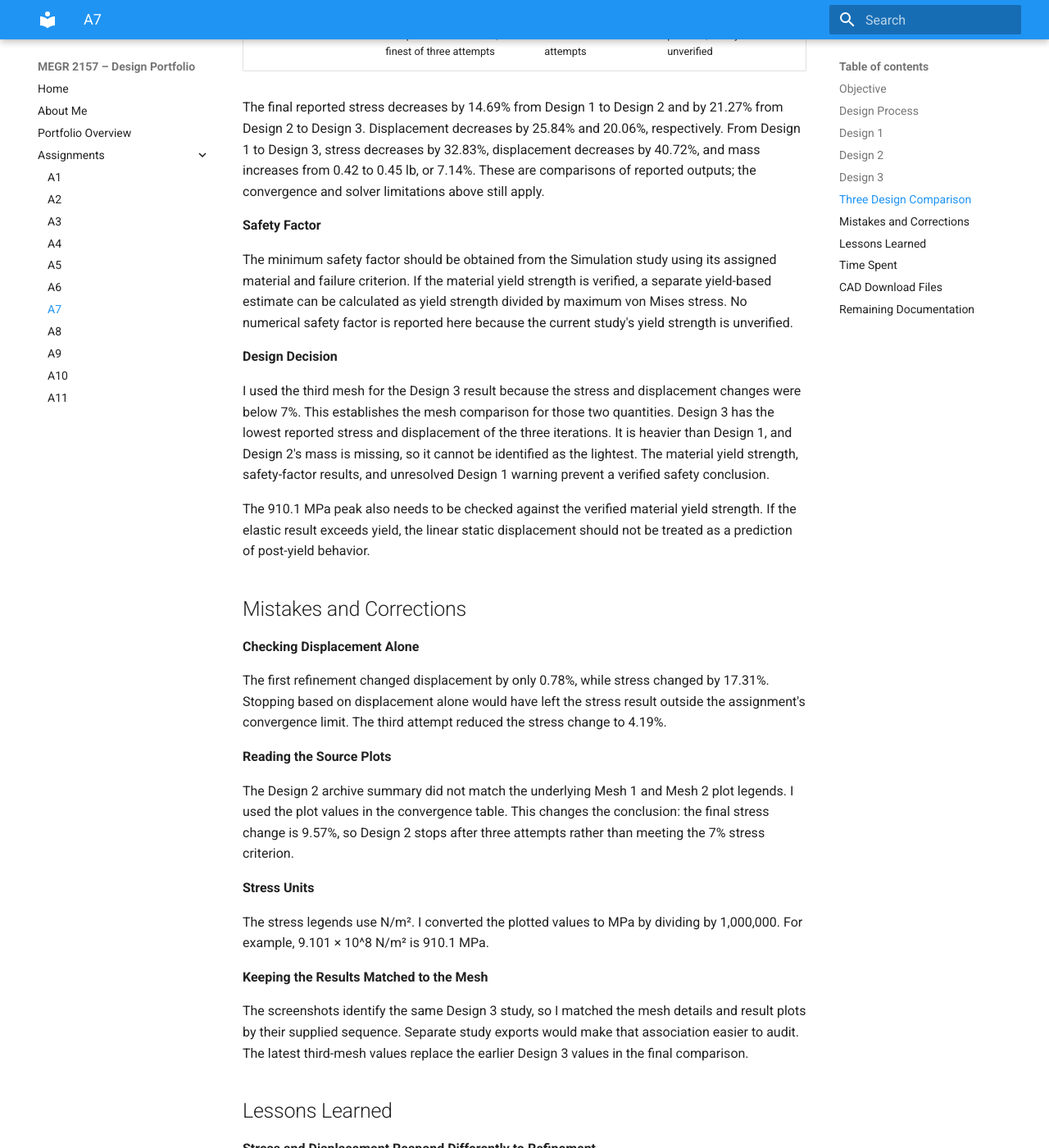
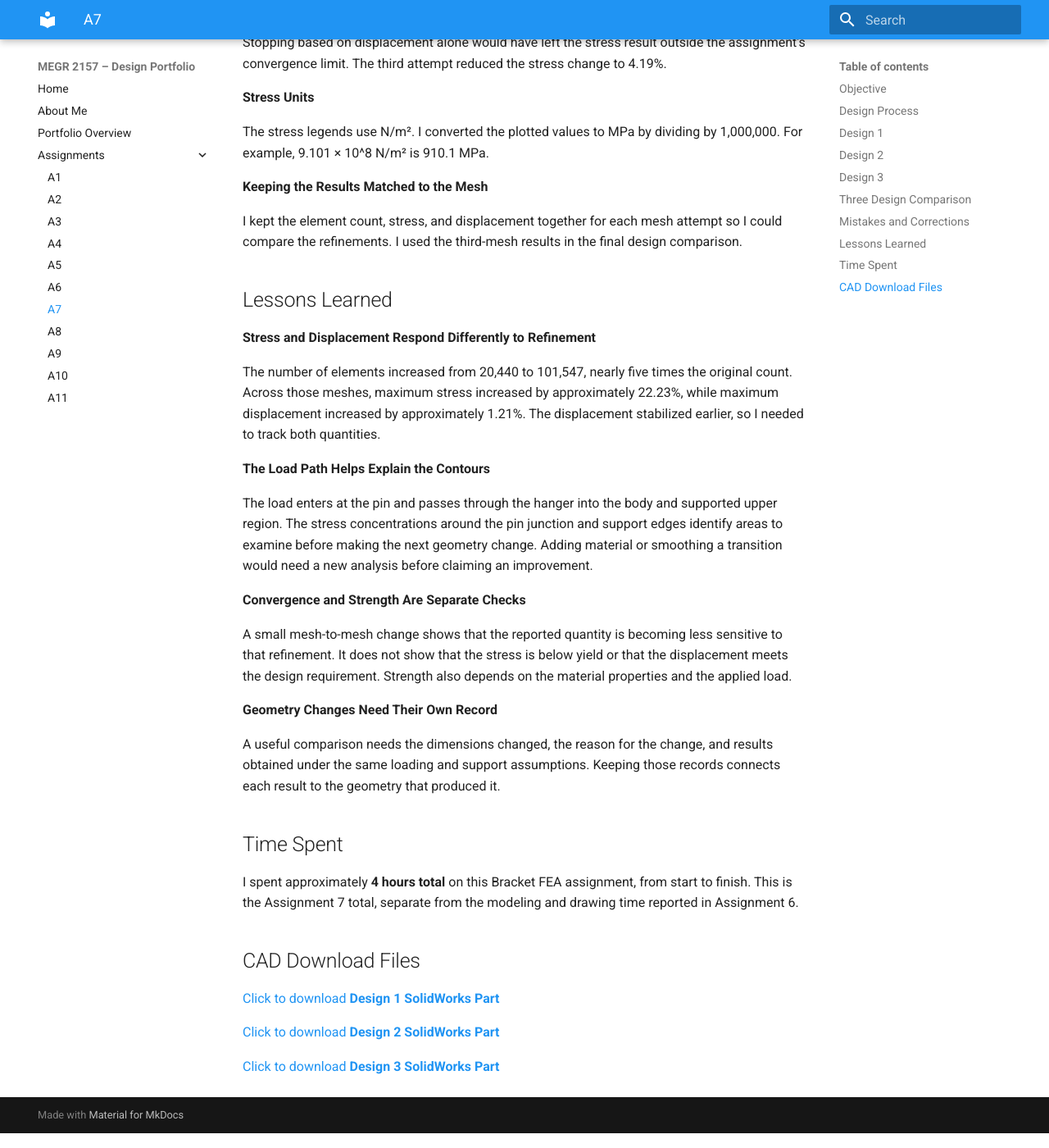
Before and after one commit to jcasillaspad/MEGR2157-Portfolio, an MkDocs documentation site: the page built from docs/assignments/A07/index.md, in a window 1280 px wide and 1400 px high, scrolled down 9539 px. Shown: the whole window at 82% size. Built offline with MkDocs 1.6.1 and Material for MkDocs 9.7.7, drawn with Linux system fonts in a browser that asks for light colours; some of the changed text lies outside the part shown.

Commit message:
Add three bracket CAD downloads and streamline Assignment 7 documentation

```diff
--- a/docs/assignments/A07/index.md
+++ b/docs/assignments/A07/index.md
@@ -4,7 +4,7 @@
 
 The objective of this assignment is to use finite element analysis to improve the bracket from [Assignment 5](../A05/index.md) and [Assignment 6](../A06/index.md). The bracket transfers the strap load from the cylindrical pin through the hanger and body into the rigid T-shaped support. I used SolidWorks Simulation to examine stress and displacement while refining the mesh.
 
-This page compares the three design iterations and documents the results that can be checked from the available screenshots. Design 3 reached 910.1 MPa maximum von Mises stress and 3.255 mm maximum resultant displacement on the third mesh, with a mass of 0.45 lb. Its last stress and displacement changes are below 7%. Compared with Design 1, Design 3 has approximately 32.83% lower reported maximum stress and 40.72% lower displacement, with a 7.14% mass increase. Material strength and safety factors still need verification.
+This page compares the three design iterations using the stress, displacement, mesh, and mass results from my simulations. Design 3 reached 910.1 MPa maximum von Mises stress and 3.255 mm maximum resultant displacement on the third mesh, with a mass of 0.45 lb. Its last stress and displacement changes are below 7%. Compared with Design 1, Design 3 has approximately 32.83% lower reported maximum stress and 40.72% lower displacement, with a 7.14% mass increase.
 
 ## Design Process
 
@@ -12,9 +12,7 @@ This page compares the three design iterations and documents the results that ca
 
 The earlier assignments used two 700 lbf strap forces, giving a total load of 1,400 lbf, and selected 6061-T6 aluminum. For this simulation, I confirmed that the load acts straight downward. The Design 3 study tree shows a Fixed-1 fixture and Force-1 labeled “Per item: 1,400 lbf.” The arrows show the load at the pin and the fixture along the upper support region.
 
-The screenshot label is important: it does not by itself establish the total force across every selected entity. The force selection and resultant reaction should be checked in the study before treating the load as a verified total of 1,400 lbf.
-
-The material tree displays FEA Aluminum. I confirmed the material during the workflow, but the material property window and yield strength are not available in the recovered screenshots. The 40 ksi yield strength from Assignment 5 is a prior analytical input, not a verified property of the current Simulation material.
+The material tree displays FEA Aluminum. I kept the assigned material throughout the design iterations.
 
 **Inner and Outer Loops**
 
@@ -30,23 +28,28 @@ Design 1 is the original bracket iteration. The model has a T-shaped opening, up
 
 **Mesh Convergence**
 
-| Mesh | Maximum size in | Minimum size in | Elements | Maximum stress MPa | Maximum displacement mm |
-| --- | --- | --- | --- | --- | --- |
-| 1 | 0.160495 | 0.160495 | 8,852 | 1,307 | 5.434 |
-| 2 | 0.1715 | 0.120 | 7,629 | Missing | Missing |
-| 3 | 0.120 | 0.080 | 19,059 | 1,355 | 5.491 |
+| Mesh | Maximum size in | Minimum size in | Elements |
+| --- | --- | --- | --- |
+| 1 | 0.160495 | 0.160495 | 8,852 |
+| 2 | 0.1715 | 0.120 | 7,629 |
+| 3 | 0.120 | 0.080 | 19,059 |
 
-The second attempt has fewer elements than the first, so this is not a consistently finer mesh sequence. Its stress and displacement results were not retained in the supplied archive. Between Mesh 1 and Mesh 3, stress changes by 3.67% and displacement by 1.05%, but those are nonconsecutive comparisons. They do not establish convergence between the final two attempts. I used the finest mesh after three attempts under the assignment's stopping rule.
+| Result | Mesh 1 | Mesh 3 | Change from Mesh 1 to Mesh 3 |
+| --- | --- | --- | --- |
+| Maximum stress | 1,307 MPa | 1,355 MPa | 3.67% |
+| Maximum displacement | 5.434 mm | 5.491 mm | 1.05% |
+
+The second attempt has fewer elements than the first, so this is not a consistently finer mesh sequence. The percentages above compare Mesh 1 with Mesh 3. I used the finest mesh after three attempts under the assignment's stopping rule.
 
 **Solver Warning**
 
-The initial solve displayed an excessive-displacement warning. The available record does not establish how that warning was resolved or whether large-displacement analysis was enabled. The results below document the reported simulation output; they do not establish that the study assumptions are valid.
+The initial solve displayed an excessive-displacement warning. This showed why the study setup and deflection behavior needed attention before interpreting the results. The values below are the reported simulation outputs.
 
 ![Design 1 excessive displacement warning](design1-warning.jpg)
 
 **Final Results**
 
-The final stress legend reads 1.355 × 10^9 N/m², or 1,355 MPa. The largest visible stress concentrations are around the pin-to-hanger junction and upper support region. The precise global maximum location needs a probe or maximum-value marker.
+The final stress legend reads 1.355 × 10^9 N/m², or 1,355 MPa. The largest visible stress concentrations are around the pin-to-hanger junction and upper support region.
 
 ![Design 1 final von Mises stress result showing 1355 MPa](design1-final-stress.jpg)
 
@@ -58,7 +61,7 @@ The maximum resultant displacement is 5.491 mm, with the greatest visible moveme
 
 **Geometry Changes**
 
-The supplied archive identifies the hanger and pin region as the area revised to reduce stress and displacement. The dimension screenshot shows a hanger sketch width of 0.75 and a vertical dimension of 1.45. Its unit label and the corresponding Design 1 dimensions are not visible, so the exact dimensional change remains unverified.
+For Design 2, I revised the hanger and pin region to reduce stress and displacement. The dimension screenshot shows a hanger sketch width of 0.75 and a vertical dimension of 1.45.
 
 ![Design 2 hanger sketch showing dimensions of 0.75 and 1.45](design2-hanger-dimensions.jpg)
 
@@ -70,13 +73,13 @@ The supplied archive identifies the hanger and pin region as the area revised to
 | 2 | 0.090 | 0.060 | 48,990 | 1,055 | 9.90% | 4.056 | 0.85% |
 | 3 | 0.070 | 0.045 | 97,579 | 1,156 | 9.57% | 4.072 | 0.39% |
 
-These values come directly from the screenshot legends. The PDF archive's summary table lists different Mesh 1 and Mesh 2 results; the visible plots show 9.600 × 10^8 N/m² and 4.022 mm for Mesh 1, then 1.055 × 10^9 N/m² and 4.056 mm for Mesh 2.
+I read the results from the plot legends and converted stress from N/m² to MPa.
 
-Displacement changes by less than 7% in both refinements. Stress changes by 9.57% between the last two meshes, so it does not meet the 7% criterion. I used Mesh 3 as the finest of three attempts, as allowed by the assignment. Safety-factor convergence remains unverified.
+Displacement changes by less than 7% in both refinements. Stress changes by 9.57% between the last two meshes, so it does not meet the 7% criterion. I used Mesh 3 as the finest of three attempts, as allowed by the assignment.
 
 **Final Results**
 
-The final stress is 1,156 MPa and the maximum displacement is 4.072 mm. The stress contours show concentrations around the pin junction and support edges, while the displacement is greatest near the free end of the pin. Exact maximum locations need markers or probe results. A separate Design 2 mass-properties result is not present in the supplied screenshots.
+The final stress is 1,156 MPa and the maximum displacement is 4.072 mm. The stress contours show concentrations around the pin junction and support edges, while the displacement is greatest near the free end of the pin.
 
 ![Design 2 final von Mises stress showing 1156 MPa](design2-final-stress.jpg)
 
@@ -86,7 +89,7 @@ The final stress is 1,156 MPa and the maximum displacement is 4.072 mm. The stre
 
 **Geometry and Setup**
 
-The recovered result plots identify the model as Bracket_Design_3. The visible geometry retains the T opening, side webs, lower crossmember, rear hanger, and pin. The exact dimensional changes from Design 2 are not available, so the result differences cannot be tied to a specific thickness or feature change.
+For Design 3, I repeated the static analysis and mesh refinement. The bracket retains the T opening, side webs, lower crossmember, rear hanger, and pin.
 
 **Mesh 1**
 
@@ -116,13 +119,13 @@ The mesh-to-mesh percentage change below uses the previous mesh result as the de
 | 2 | 0.09 | 0.06 | 51,062 | 873.5 | 17.31% | 3.241 | 0.78% |
 | 3 | 0.07 | 0.045 | 101,547 | 910.1 | 4.19% | 3.255 | 0.43% |
 
-From Mesh 1 to Mesh 2, displacement changed by less than 7%, but stress changed by 17.31%. I therefore used the third mesh. From Mesh 2 to Mesh 3, both stress and displacement changed by less than 7%. Safety-factor convergence remains unverified because no safety-factor plot or confirmed yield strength is available. Mesh 3 is also the finest of the three attempts allowed by the assignment.
+From Mesh 1 to Mesh 2, displacement changed by less than 7%, but stress changed by 17.31%. I therefore used the third mesh. From Mesh 2 to Mesh 3, both stress and displacement changed by less than 7%. Mesh 3 is also the finest of the three attempts allowed by the assignment.
 
 The mesh details report zero distorted elements in all three attempts. The third mesh reports a maximum aspect ratio of 11.232 and approximately 0.00591% of elements above an aspect ratio of 10. The peak result still deserves a local mesh and geometry review; the global percentage check alone does not establish that a concentrated peak is physically representative.
 
 **Stress and Displacement Locations**
 
-The stress contours show concentrations near the upper support edges and the pin-to-hanger junction. The precise location of the global 910.1 MPa maximum is unverified because there is no maximum-value marker or probe result. The displacement contours show the largest movement near the free end of the pin, away from the fixed support. That location is a visual interpretation of the contour rather than a recorded node coordinate.
+The stress contours show concentrations near the upper support edges and the pin-to-hanger junction. The displacement contours show the largest movement near the free end of the pin, away from the fixed support.
 
 The third-mesh displacement image uses a deformation scale of approximately 4.50. The displayed shape exaggerates the movement; the reported maximum remains 3.255 mm.
 
@@ -137,25 +140,18 @@ The mass-properties window reports 0.45 pounds and a volume of 4.41 cubic inches
 | Result | Design 1 | Design 2 | Design 3 |
 | --- | --- | --- | --- |
 | Maximum von Mises stress | 1,355 MPa | 1,156 MPa | 910.1 MPa |
-| Maximum stress location | Exact maximum unverified | Exact maximum unverified | Exact maximum unverified |
 | Maximum resultant displacement | 5.491 mm | 4.072 mm | 3.255 mm |
 | Maximum displacement location | Near free end of pin visually | Near free end of pin visually | Near free end of pin visually |
-| Mass | 0.42 lb | Missing | 0.45 lb |
-| Minimum safety factor | Unverified | Unverified | Unverified |
 | Number of elements used for comparison | 19,059 | 97,579 | 101,547 |
-| Mesh convergence | Final consecutive comparison unavailable; finest of three attempts | Stress above 7%; finest of three attempts | Stress and displacement pass 7%; safety factor unverified |
+| Mesh stopping point | Finest of three attempts | Stress above 7%; finest of three attempts | Stress and displacement pass 7% |
 
 The final reported stress decreases by 14.69% from Design 1 to Design 2 and by 21.27% from Design 2 to Design 3. Displacement decreases by 25.84% and 20.06%, respectively. From Design 1 to Design 3, stress decreases by 32.83%, displacement decreases by 40.72%, and mass increases from 0.42 to 0.45 lb, or 7.14%. These are comparisons of reported outputs; the convergence and solver limitations above still apply.
 
-**Safety Factor**
-
-The minimum safety factor should be obtained from the Simulation study using its assigned material and failure criterion. If the material yield strength is verified, a separate yield-based estimate can be calculated as yield strength divided by maximum von Mises stress. No numerical safety factor is reported here because the current study's yield strength is unverified.
-
 **Design Decision**
 
-I used the third mesh for the Design 3 result because the stress and displacement changes were below 7%. This establishes the mesh comparison for those two quantities. Design 3 has the lowest reported stress and displacement of the three iterations. It is heavier than Design 1, and Design 2's mass is missing, so it cannot be identified as the lightest. The material yield strength, safety-factor results, and unresolved Design 1 warning prevent a verified safety conclusion.
+I used the third mesh for the Design 3 result because the stress and displacement changes were below 7%. This establishes the mesh comparison for those two quantities. Design 3 has the lowest reported stress and displacement of the three iterations. Its mass is 0.45 lb compared with 0.42 lb for Design 1, so the reduction in reported stress and displacement comes with an increase in mass.
 
-The 910.1 MPa peak also needs to be checked against the verified material yield strength. If the elastic result exceeds yield, the linear static displacement should not be treated as a prediction of post-yield behavior.
+These results compare the static simulation outputs. Mesh convergence and strength are separate checks; a converged result alone does not establish structural safety.
 
 ## Mistakes and Corrections
 
@@ -163,17 +159,13 @@ The 910.1 MPa peak also needs to be checked against the verified material yield
 
 The first refinement changed displacement by only 0.78%, while stress changed by 17.31%. Stopping based on displacement alone would have left the stress result outside the assignment's convergence limit. The third attempt reduced the stress change to 4.19%.
 
-**Reading the Source Plots**
-
-The Design 2 archive summary did not match the underlying Mesh 1 and Mesh 2 plot legends. I used the plot values in the convergence table. This changes the conclusion: the final stress change is 9.57%, so Design 2 stops after three attempts rather than meeting the 7% stress criterion.
-
 **Stress Units**
 
 The stress legends use N/m². I converted the plotted values to MPa by dividing by 1,000,000. For example, 9.101 × 10^8 N/m² is 910.1 MPa.
 
 **Keeping the Results Matched to the Mesh**
 
-The screenshots identify the same Design 3 study, so I matched the mesh details and result plots by their supplied sequence. Separate study exports would make that association easier to audit. The latest third-mesh values replace the earlier Design 3 values in the final comparison.
+I kept the element count, stress, and displacement together for each mesh attempt so I could compare the refinements. I used the third-mesh results in the final design comparison.
 
 ## Lessons Learned
 
@@ -187,11 +179,11 @@ The load enters at the pin and passes through the hanger into the body and suppo
 
 **Convergence and Strength Are Separate Checks**
 
-A small mesh-to-mesh change shows that the reported quantity is becoming less sensitive to that refinement. It does not show that the stress is below yield or that the displacement meets the design requirement. I need the verified material properties and safety-factor result to judge strength.
+A small mesh-to-mesh change shows that the reported quantity is becoming less sensitive to that refinement. It does not show that the stress is below yield or that the displacement meets the design requirement. Strength also depends on the material properties and the applied load.
 
 **Geometry Changes Need Their Own Record**
 
-A useful comparison needs the dimensions changed, the reason for the change, and results obtained under the same loading and support assumptions. Without those records, a lower stress or mass cannot be tied reliably to a particular design choice.
+A useful comparison needs the dimensions changed, the reason for the change, and results obtained under the same loading and support assumptions. Keeping those records connects each result to the geometry that produced it.
 
 ## Time Spent
 
@@ -199,18 +191,8 @@ I spent approximately **4 hours total** on this Bracket FEA assignment, from sta
 
 ## CAD Download Files
 
-[Click to download the **original Assignment 6 Bracket SolidWorks Part**](../A06/Bracket.SLDPRT)
+[Click to download **Design 1 SolidWorks Part**](Bracket_Design_1.SLDPRT)
 
-The link above provides the original bracket model. The native Design 1, Design 2, and Design 3 simulation parts have not yet been uploaded to Assignment 7. The original model does not replace those revised files.
+[Click to download **Design 2 SolidWorks Part**](Bracket_Design_2.SLDPRT)
 
-## Remaining Documentation
-
-The following files are still needed:
-
-- Native SolidWorks parts for all three iterations, ideally Bracket_Design_1.SLDPRT, Bracket_Design_2.SLDPRT, and Bracket_Design_3.SLDPRT, including the Simulation study setup.
-- Design 2 mass properties and Design 1 Mesh 2 stress and displacement results, if retained.
-- Verified before-and-after dimensions for each geometry change, especially Design 2 to Design 3.
-- The assigned material property window with yield strength, minimum safety-factor results, and maximum-value markers for stress and displacement.
-- A force-selection or reaction-result screenshot to confirm the total applied load, plus the resolution of the Design 1 excessive-displacement warning.
-
-Selected screenshots show the geometry change, Design 1 warning, and final stress and displacement for each design. Mesh details and intermediate result values are recorded in the tables to avoid repeating every screenshot. Missing values remain marked. This page covers the MEGR 2156 bracket scope; a separate link FEA study would be required for the additional MEGR 2157 portion if assigned.
+[Click to download **Design 3 SolidWorks Part**](Bracket_Design_3.SLDPRT)
```
Also changed, not shown: 3 other files.
